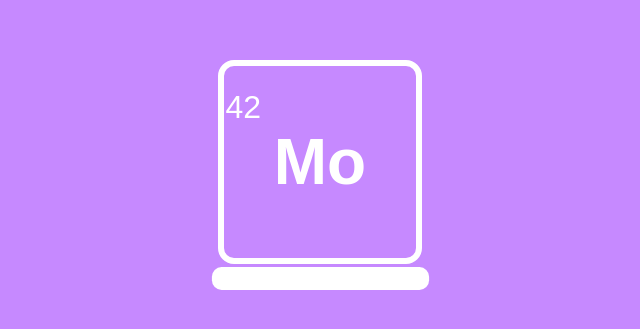
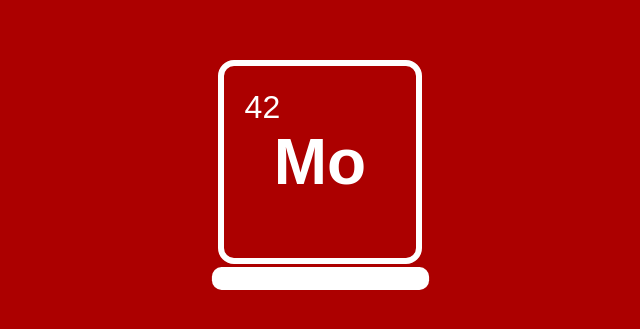
Before and after one commit to Arthur2060/HTML-CSS-JavaScript, a plain HTML site: page Projetos/Memorizador/index.html in a window 1280 px wide. Shown: the part 229-558 px from the top of the page, without its empty margins (320-960 px from the left). Drawn offline with Linux system fonts and the light colour scheme.

Commit message:
Continuando...

```diff
--- a/Projetos/Memorizador/script.js
+++ b/Projetos/Memorizador/script.js
@@ -12,7 +12,7 @@ const alcalinoTerroso = "rgba(255, 166, 83, 0.795)";
 const semiMetais = "rgb(209, 209, 113)";
 const halogenios = "blue";
 const outrosMetais = "rgb(131, 224, 131)";
-const metaisDeTransicao = "rgb(198, 137, 255)";
+const metaisDeTransicao = "rgb(172, 0, 0)";
 
 function mudarElemento(novaCor, novoSimbolo, novoNome, novoNumero){
     numeroAtomico.innerHTML = novoNumero
--- a/Projetos/Memorizador/style.css
+++ b/Projetos/Memorizador/style.css
@@ -36,7 +36,7 @@ body{
 #numeroAtomico{
     position: relative;
     top: 0;
-    right: 40%;
+    right: 30%;
 }
 
 #container{
```
